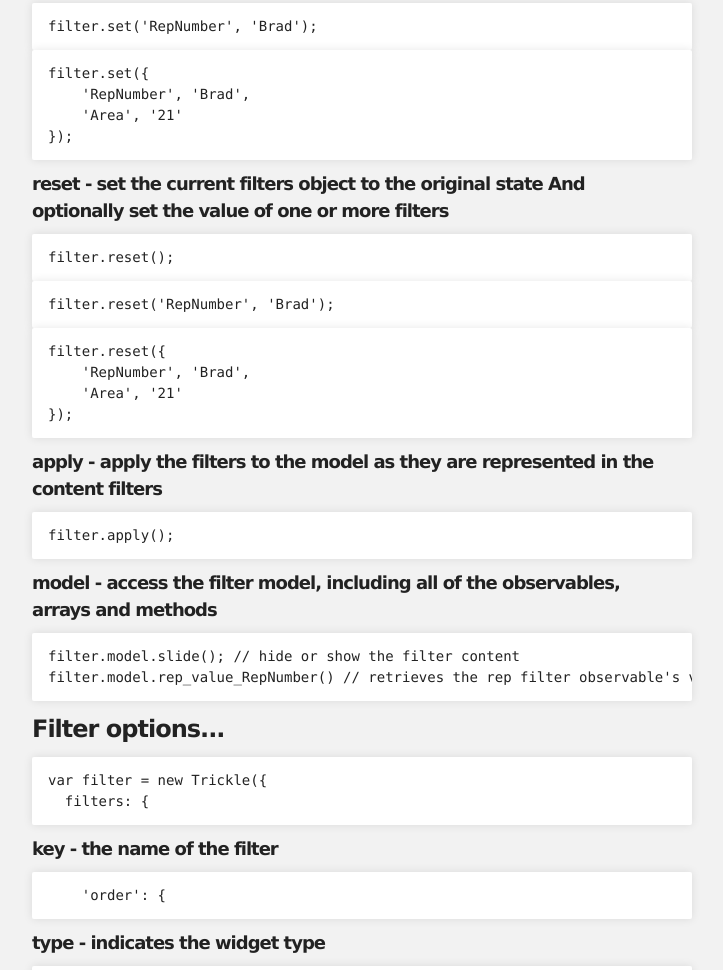
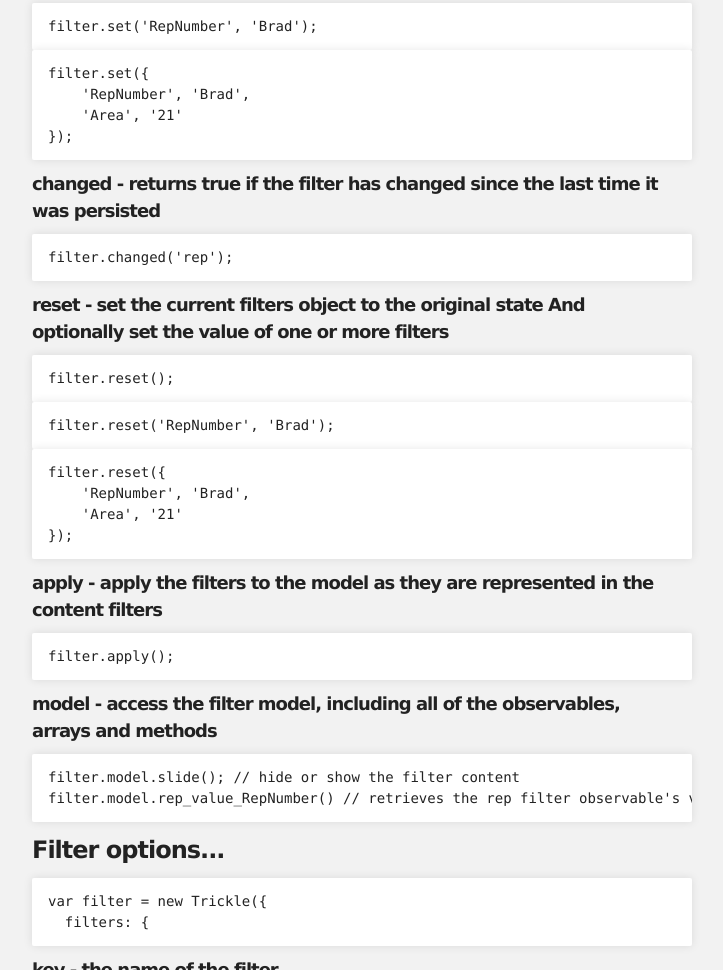
Before and after one commit to ronrothjr/tricklejs, a plain HTML site: page index.html in a window 1280 px wide. Shown: the part 2629-3599 px from the top of the page, without its empty margins (288-1011 px from the left). Drawn offline with Linux system fonts and the light colour scheme.

Commit message:
Create gh-pages branch via GitHub

```diff
--- a/index.html
+++ b/index.html
@@ -172,6 +172,12 @@ events upon acceptance.</p>
     'RepNumber', 'Brad',
     'Area', '21'
 });
+</code></pre>
+
+<h5>
+<a id="changed---returns-true-if-the-filter-has-changed-since-the-last-time-it-was-persisted" class="anchor" href="#changed---returns-true-if-the-filter-has-changed-since-the-last-time-it-was-persisted" aria-hidden="true"><span class="octicon octicon-link"></span></a>changed - returns true if the filter has changed since the last time it was persisted</h5>
+
+<pre><code>filter.changed('rep');
 </code></pre>
 
 <h5>
```
Also changed, not shown: params.json (+1 -1 lines).
